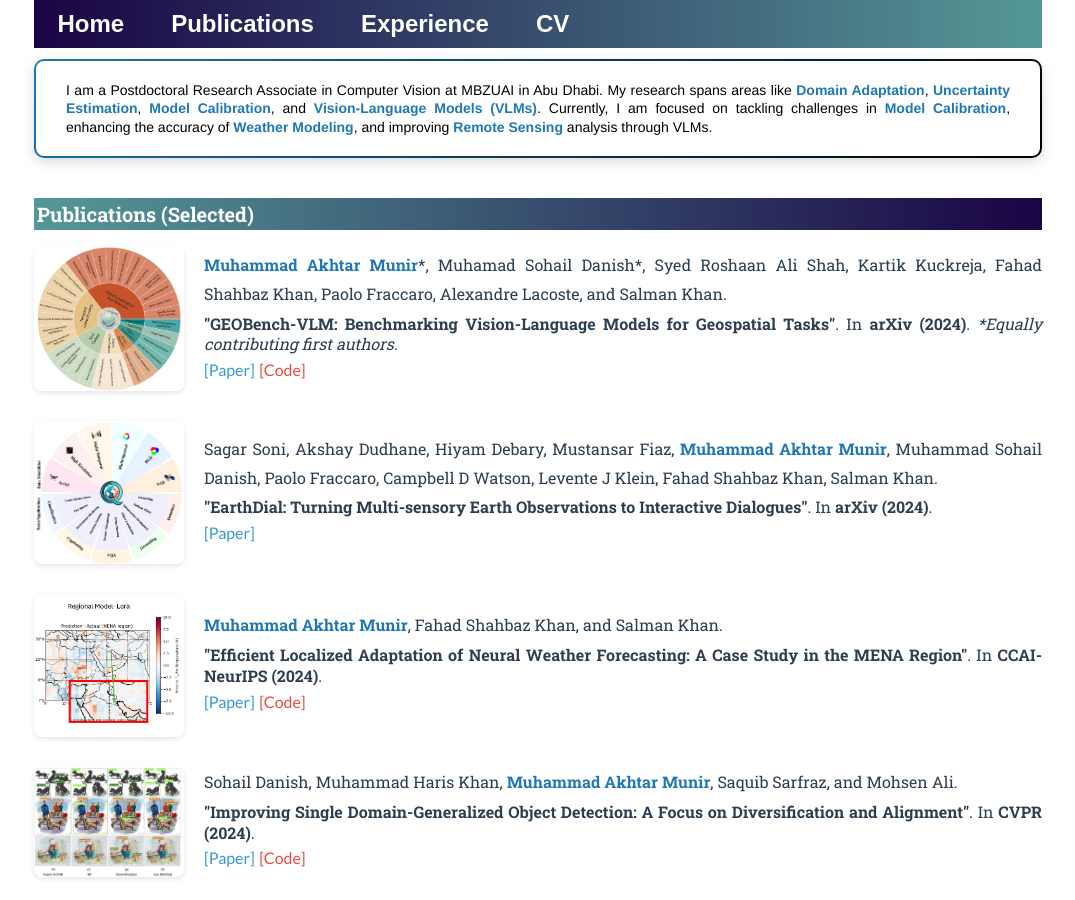
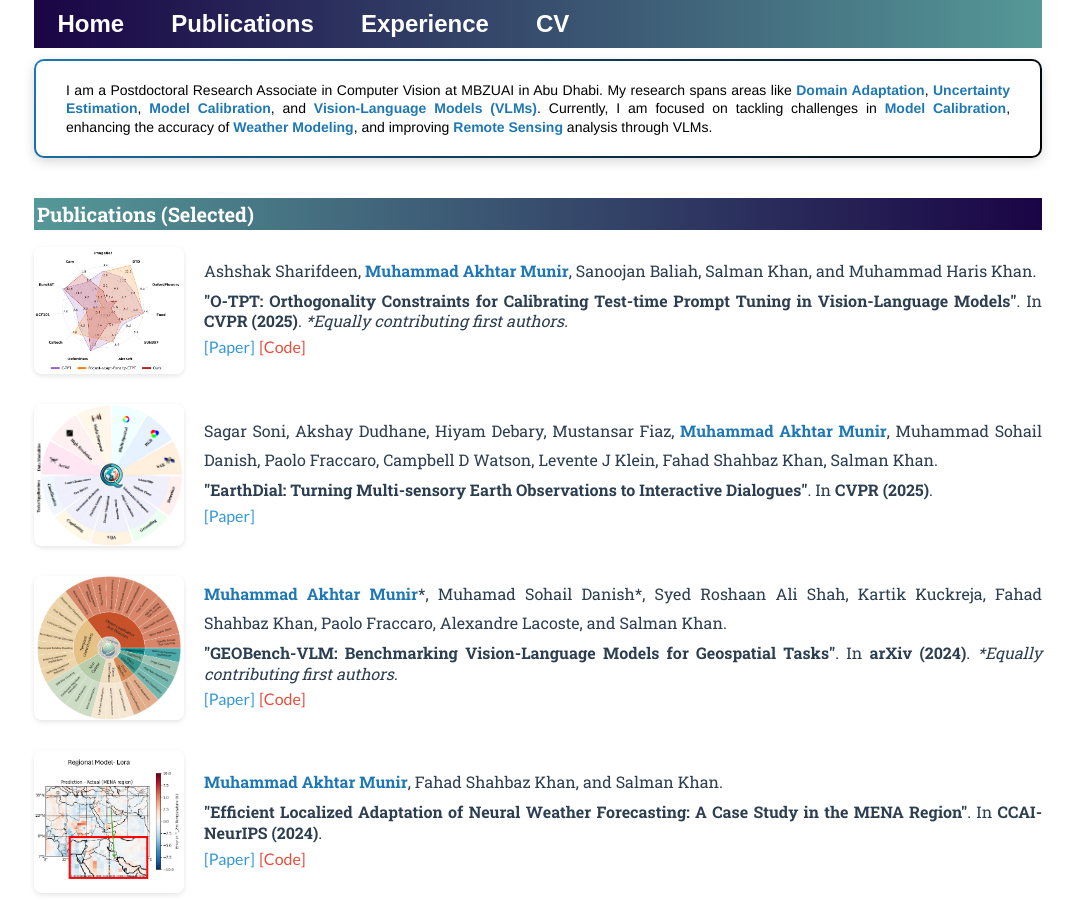
Before and after one commit to akhtarvision/akhtarvision.github.io, a Jekyll site: the page built from index.html, in a window 1280 px wide and 900 px high, scrolled down 315 px. Shown: the whole window, without its empty margins (102-1177 px from the left). Built offline with Jekyll 4.4.1, drawn with Linux system fonts in a browser that asks for light colours.

Commit message:
Update index.html

```diff
--- a/index.html
+++ b/index.html
@@ -68,6 +68,48 @@ title: Akhtar, CV & ML
         <li style="display: flex; align-items: center; margin-bottom: 30px; font-family: 'Lato', sans-serif; font-size: 16px; line-height: 1.8; color: #2c3e50;">
             <!-- Thumbnail -->
             <div style="flex: 0 0 150px; margin-right: 20px; display: flex; align-items: center;">
+                <img src="otpt.png" alt="Otpt Thumbnail" style="width: 100%; height: auto; border-radius: 8px; box-shadow: 0 2px 5px rgba(0, 0, 0, 0.1);">
+            </div>
+            <!-- Publication Details -->
+            <div style="flex: 1;">
+                <p style="font-family: 'Roboto Slab', serif; font-size: 16px; line-height: 1.8; color: #2c3e50; margin: 0;">
+                    Ashshak Sharifdeen, <b style="color: #1f78b4;">Muhammad Akhtar Munir</b>, Sanoojan Baliah, Salman Khan, and Muhammad Haris Khan.
+                </p>
+                <p style="font-family: 'Roboto Slab', serif; font-size: 16px; color: #2c3e50; margin: 5px 0;">
+                    <strong>"O-TPT: Orthogonality Constraints for Calibrating Test-time Prompt Tuning in Vision-Language Models"</strong>.
+                    In <strong>CVPR (2025)</strong>. <i>*Equally contributing first authors.</i>
+                </p>
+                <p style="margin: 5px 0;">
+                    <a href="https://arxiv.org/pdf/2503.12096" style="font-family: 'Lato', sans-serif; text-decoration: none; color: #3498db;">[Paper]</a>
+                    <a href="https://github.com/ashshaksharifdeen/O-TPT" style="font-family: 'Lato', sans-serif; text-decoration: none; color: #e74c3c;">[Code]</a>
+                </p>
+            </div>
+        </li>
+        <!-- Publication Item 2 -->
+            <li style="display: flex; align-items: center; margin-bottom: 30px; font-family: 'Lato', sans-serif; font-size: 16px; line-height: 1.8; color: #2c3e50;">
+                <!-- Thumbnail -->
+                <div style="flex: 0 0 150px; margin-right: 20px; display: flex; align-items: center;">
+                    <img src="thumb_earth.png" alt="EarthDial Thumbnail" style="width: 100%; height: auto; border-radius: 8px; box-shadow: 0 2px 5px rgba(0, 0, 0, 0.1);">
+                </div>
+
+                <!-- Publication Details -->
+                <div style="flex: 1;">
+                    <p style="font-family: 'Roboto Slab', serif; font-size: 16px; line-height: 1.8; color: #2c3e50; margin: 0;">
+                        Sagar Soni, Akshay Dudhane, Hiyam Debary, Mustansar Fiaz, <b style="color: #1f78b4;">Muhammad Akhtar Munir</b>, Muhammad Sohail Danish, Paolo Fraccaro, Campbell D Watson, Levente J Klein, Fahad Shahbaz Khan, Salman Khan.
+                    </p>
+                    <p style="font-family: 'Roboto Slab', serif; font-size: 16px; color: #2c3e50; margin: 5px 0;">
+                        <strong>"EarthDial: Turning Multi-sensory Earth Observations to Interactive Dialogues"</strong>.
+                        In <strong>CVPR (2025)</strong>.
+                    </p>
+                    <p style="margin: 5px 0;">
+                        <a href="https://arxiv.org/pdf/2412.15190" style="font-family: 'Lato', sans-serif; text-decoration: none; color: #3498db;">[Paper]</a>
+                    </p>
+                </div>
+            </li>
+        <!-- Publication Item 1 -->
+        <li style="display: flex; align-items: center; margin-bottom: 30px; font-family: 'Lato', sans-serif; font-size: 16px; line-height: 1.8; color: #2c3e50;">
+            <!-- Thumbnail -->
+            <div style="flex: 0 0 150px; margin-right: 20px; display: flex; align-items: center;">
                 <img src="thumb_geo.png" alt="GEOBench-VLM Thumbnail" style="width: 100%; height: auto; border-radius: 8px; box-shadow: 0 2px 5px rgba(0, 0, 0, 0.1);">
             </div>
 
@@ -86,28 +128,6 @@ title: Akhtar, CV & ML
                 </p>
             </div>
         </li>
-        <!-- Publication Item 2 -->
-            <li style="display: flex; align-items: center; margin-bottom: 30px; font-family: 'Lato', sans-serif; font-size: 16px; line-height: 1.8; color: #2c3e50;">
-                <!-- Thumbnail -->
-                <div style="flex: 0 0 150px; margin-right: 20px; display: flex; align-items: center;">
-                    <img src="thumb_earth.png" alt="EarthDial Thumbnail" style="width: 100%; height: auto; border-radius: 8px; box-shadow: 0 2px 5px rgba(0, 0, 0, 0.1);">
-                </div>
-
-                <!-- Publication Details -->
-                <div style="flex: 1;">
-                    <p style="font-family: 'Roboto Slab', serif; font-size: 16px; line-height: 1.8; color: #2c3e50; margin: 0;">
-                        Sagar Soni, Akshay Dudhane, Hiyam Debary, Mustansar Fiaz, <b style="color: #1f78b4;">Muhammad Akhtar Munir</b>, Muhammad Sohail Danish, Paolo Fraccaro, Campbell D Watson, Levente J Klein, Fahad Shahbaz Khan, Salman Khan.
-                    </p>
-                    <p style="font-family: 'Roboto Slab', serif; font-size: 16px; color: #2c3e50; margin: 5px 0;">
-                        <strong>"EarthDial: Turning Multi-sensory Earth Observations to Interactive Dialogues"</strong>.
-                        In <strong>arXiv (2024)</strong>.
-                    </p>
-                    <p style="margin: 5px 0;">
-                        <a href="https://arxiv.org/pdf/2412.15190" style="font-family: 'Lato', sans-serif; text-decoration: none; color: #3498db;">[Paper]</a>
-                    </p>
-                </div>
-            </li>
-
             <!-- Publication Item 3 -->
             <li style="display: flex; align-items: center; margin-bottom: 30px; font-family: 'Lato', sans-serif; font-size: 16px; line-height: 1.8; color: #2c3e50;">
                 <!-- Thumbnail -->
```
